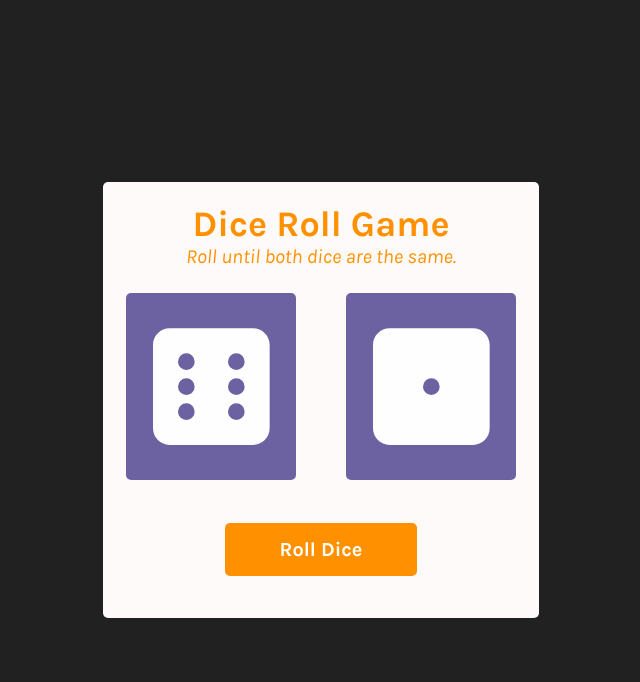
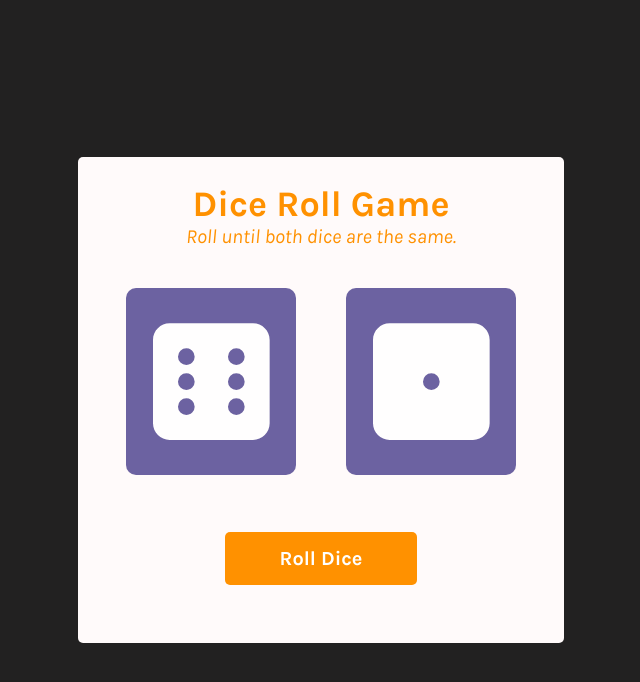
Before and after one commit to 1819367/dice-roll, a React (Vite) app: page / in a window 1280 px wide. Shown: the top 682 px of the page, without its empty margins (319-959 px from the left). Built offline with nearby package versions, Linux system fonts and the light colour scheme.

Commit message:
added react confetti

```diff
--- a/package.json
+++ b/package.json
@@ -14,8 +14,10 @@
     "@fortawesome/fontawesome-svg-core": "^6.7.2",
     "@fortawesome/free-solid-svg-icons": "^6.7.2",
     "@fortawesome/react-fontawesome": "^0.2.2",
+    "fireworks-js": "^2.10.8",
     "nanoid": "^5.1.5",
     "react": "^18.2.0",
+    "react-confetti": "^6.4.0",
     "react-dom": "^18.2.0",
     "web-vitals": "^2.1.4"
   },
--- a/src/App.jsx
+++ b/src/App.jsx
@@ -5,6 +5,7 @@ import RollDice from './components/RollDice'
 import { nanoid } from 'nanoid'
 import { library } from '@fortawesome/fontawesome-svg-core';
 import { faDiceOne, faDiceTwo, faDiceThree, faDiceFour, faDiceFive, faDiceSix } from '@fortawesome/free-solid-svg-icons';
+import Confetti from 'react-confetti';
 
 library.add(faDiceOne, faDiceTwo, faDiceThree, faDiceFour, faDiceFive, faDiceSix);
 
@@ -42,9 +43,14 @@ export default function App() {
 
   return (
     <main>
-      <div>
-        {gameWon && <p className="main-text_win">Congratulations! You won!<br></br>Press "New Game" to play again.</p>}
-      </div>
+    { gameWon && (
+        <>
+        <Confetti />
+        <div>
+          <p className="main-text_win">Congratulations! You won!<br></br>Press "New Game" to play again.</p>
+        </div>
+         </>
+        )}
       <div>
         <h1 className="main-title">Dice Roll Game</h1>
         <p className="main-text">Roll until both dice are the same.</p>
--- a/src/components/Die.jsx
+++ b/src/components/Die.jsx
@@ -16,7 +16,7 @@ export default function Die(props) {
     return (
          <button
             className={`btn-die ${props.gameWon ? "btn-die_accent" : "btn-die"}`}>
-                 <FontAwesomeIcon icon={['fas', iconName]} size="10x"/>
+                 <FontAwesomeIcon icon={['fa-solid', iconName]} size="10x"/>
         </button>
     )
 }
--- a/src/index.css
+++ b/src/index.css
@@ -21,8 +21,8 @@ body {
 div#root {
   height: 100%;
   width: 100%;
-  max-height: 500px;
-  max-width: 500px;
+  max-height: 550px;
+  max-width: 550px;
 }
 
 h1,
@@ -56,7 +56,6 @@ main {
   color: black;
   font-weight: 900;
   font-size: 1.5rem;
-  /* max-width: 90%; */
   margin-top: 1.5rem;
   line-height: 1;
 }
@@ -73,7 +72,6 @@ button {
   border: none;
   font-weight: 700;
   transition: transform 200ms ease-in-out;
-  border-radius: 5px;
   color: white;
 }
 
@@ -89,6 +87,7 @@ button:focus {
 
 .btn-die {
   padding: 2em;
+  border-radius: 10px;
   box-shadow: 0px 2px 2px rgba(o, 0, 0, 0.15);
   background: darkslateblue;
   min-width: 5em;
@@ -109,6 +108,7 @@ button:focus {
   }
 
 .btn-roll {
+  border-radius: 5px;
   padding: .75em 2.75em;
   background: #FF9100;;
   font-size: 1.25rem;
```
Also changed, not shown: 2 other files (tests, documents, lock files or other folders).
